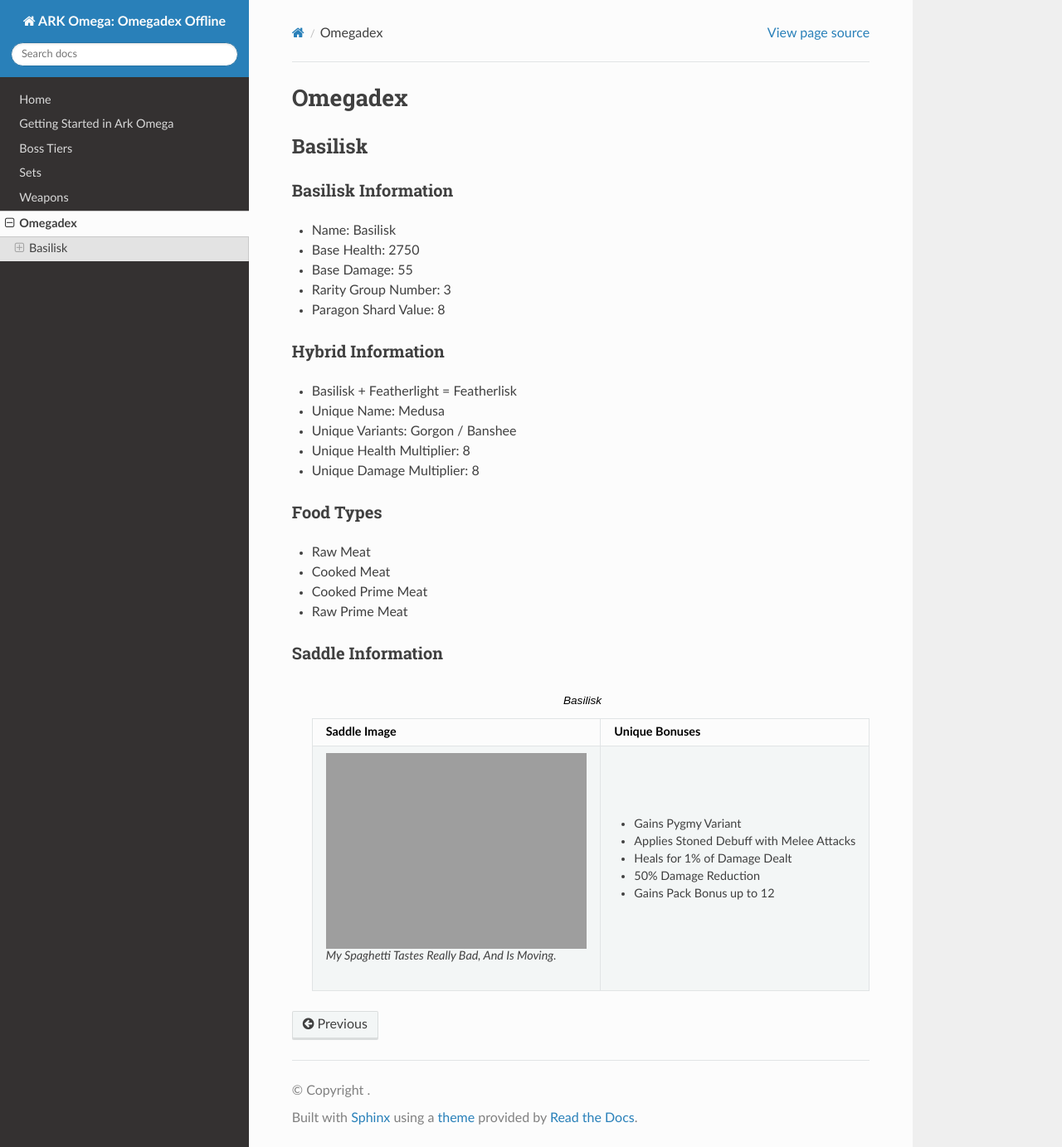
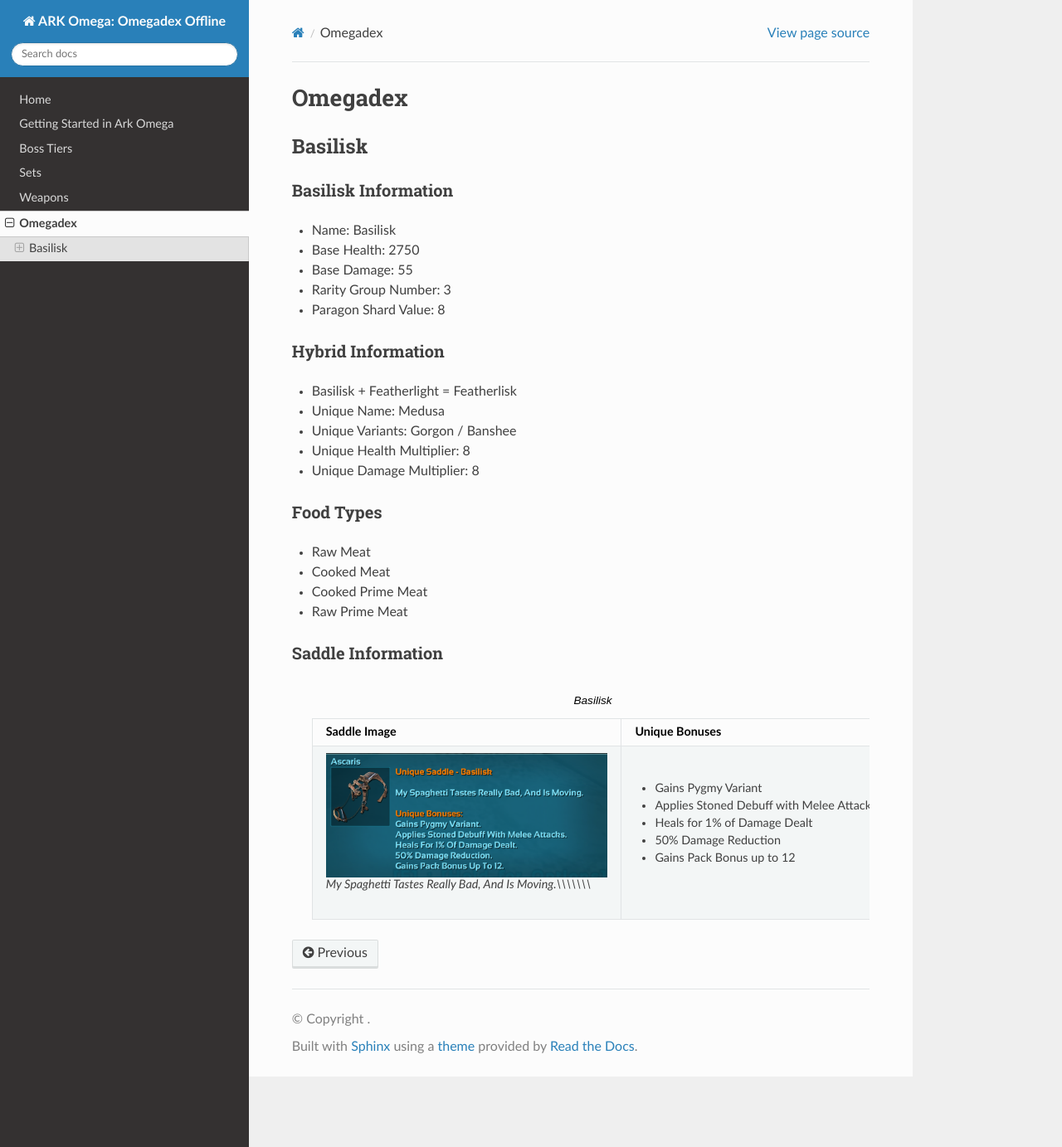
Before and after one commit to straightCrimpin/readthedocs_test, a Sphinx documentation site: the page built from docs/Omegadex.rst, in a window 1280 px wide and 1383 px high. Shown: the whole window at 83% size. Built offline with Sphinx 7.4.7 and the Read the Docs theme 2.0.0, drawn with Linux system fonts in a browser that asks for light colours.

Commit message:
Update Omegadex.rst

```diff
--- a/docs/Omegadex.rst
+++ b/docs/Omegadex.rst
@@ -42,11 +42,8 @@
        * - Saddle Image
          - Unique Bonuses
        * - .. figure:: images/Saddles/basilisk.png
-              :height: 214px
-              :width: 483px
-              :scale: 100 %
 
-             My Spaghetti Tastes Really Bad, And Is Moving.
+             My Spaghetti Tastes Really Bad, And Is Moving.\\\\\\\\\\\\\\
          - * Gains Pygmy Variant
            * Applies Stoned Debuff with Melee Attacks
            * Heals for 1% of Damage Dealt
```
